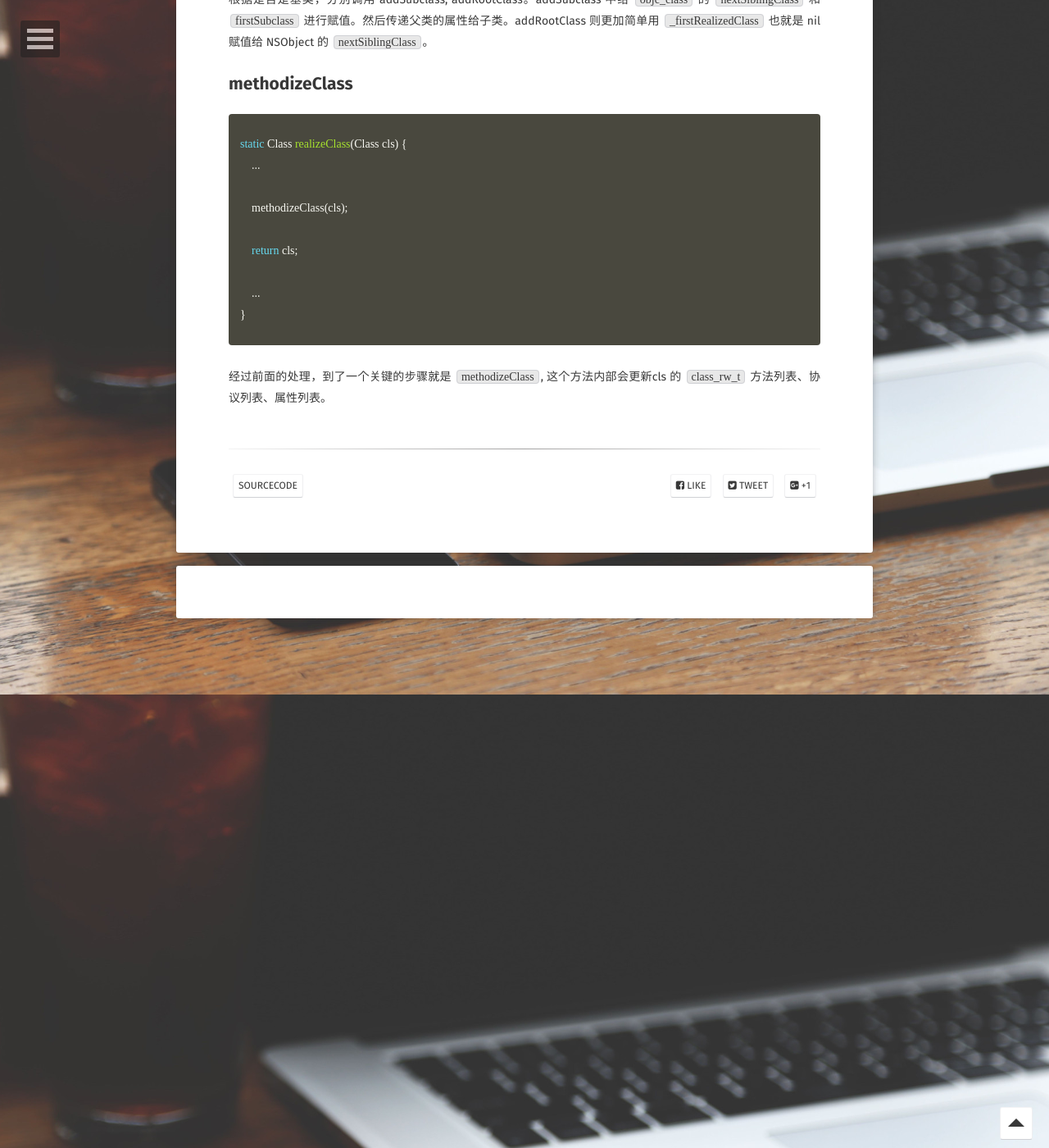
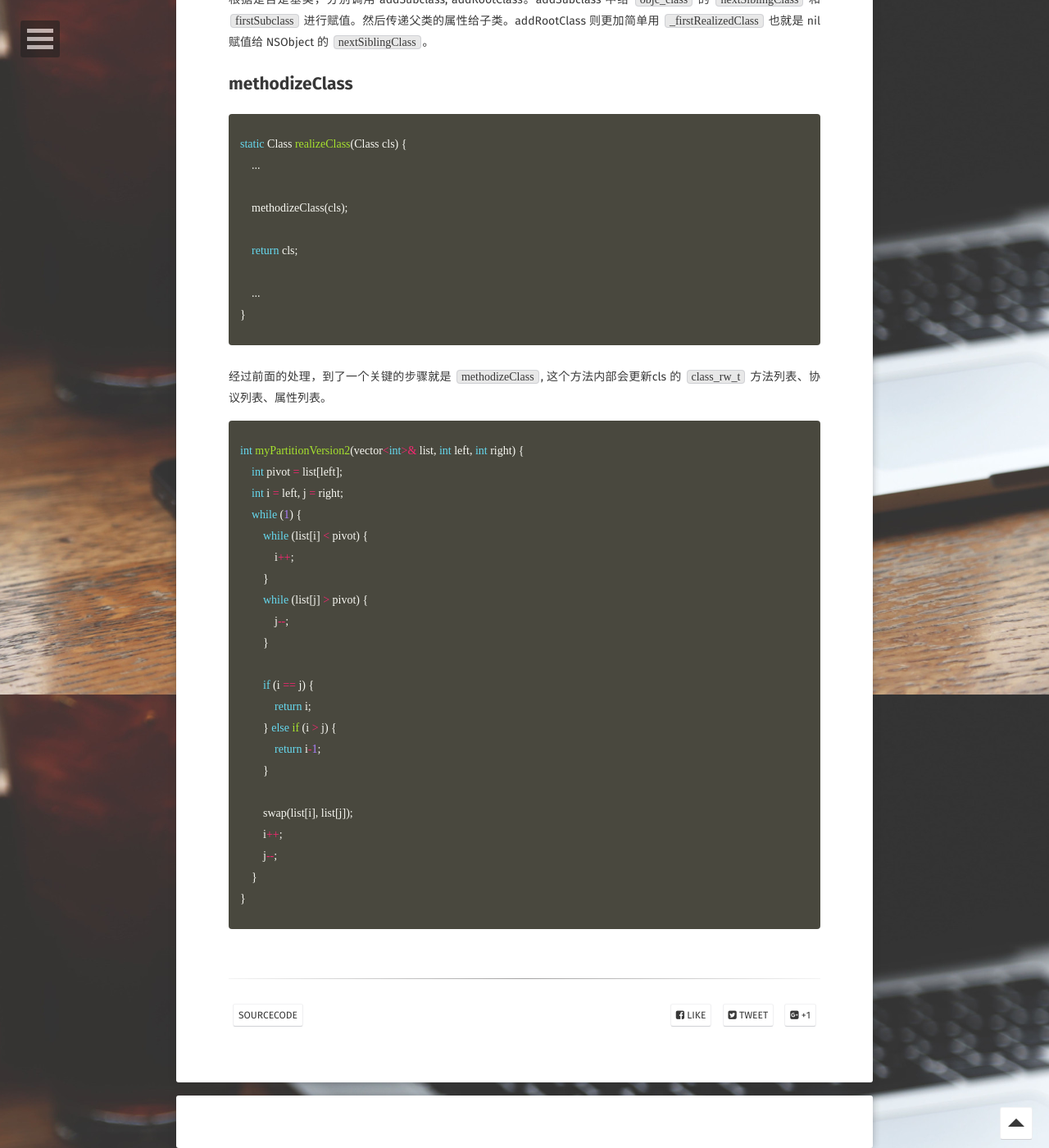
Before and after one commit to longjianjiang/longjianjiang.github.io, a Jekyll site: the page built from _posts/2019-01-03-runtime-source-code-class-load.md, in a window 1280 px wide and 1400 px high, scrolled down 6353 px. Shown: the whole window at 82% size. Built offline with Jekyll 4.4.1, drawn with Linux system fonts in a browser that asks for light colours; some web fonts are replaced; comment, search, counter and statistics services are not loaded.

Commit message:
Update(auto commit)

```diff
--- a/_posts/2019-01-03-runtime-source-code-class-load.md
+++ b/_posts/2019-01-03-runtime-source-code-class-load.md
@@ -240,3 +240,28 @@ static Class realizeClass(Class cls) {
 {% endhighlight %}
 
 经过前面的处理，到了一个关键的步骤就是 `methodizeClass`, 这个方法内部会更新cls 的 `class_rw_t` 方法列表、协议列表、属性列表。
+
+{% highlight cpp %}
+int myPartitionVersion2(vector<int>& list, int left, int right) {
+    int pivot = list[left];
+    int i = left, j = right;
+    while (1) {
+        while (list[i] < pivot) {
+            i++;
+        }
+        while (list[j] > pivot) {
+            j--;
+        }
+
+        if (i == j) {
+            return i;
+        } else if (i > j) {
+            return i-1;
+        }
+
+        swap(list[i], list[j]);
+        i++;
+        j--;
+    }
+}
+{% endhighlight %}
```
